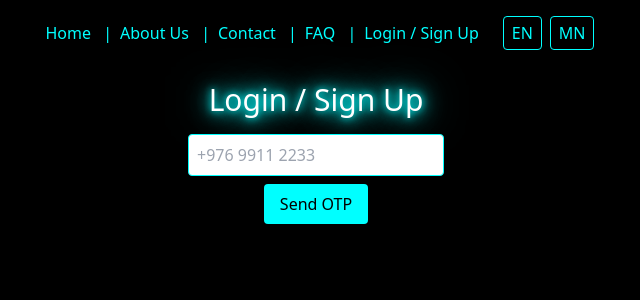
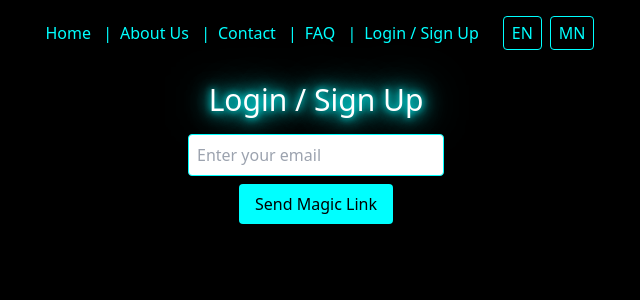
Before and after one commit to Ulemj-Shamin/cityad2-0, a React (Vite) app: page /login in a window 1280 px wide. Shown: the top 300 px of the page, without its empty margins (324-964 px from the left). Built offline with nearby package versions, Linux system fonts and the light colour scheme; no server answers.

Commit message:
Add Supabase email login

```diff
--- a/src/i18n.js
+++ b/src/i18n.js
@@ -9,7 +9,11 @@ const resources = {
       about: { title: "About Us", description: "We help LED board owners showcase their products and buyers to purchase easily." },
       contact: { title: "Contact Us" },
       faq: { title: "FAQ" },
-      login: { title: "Login / Sign Up" },
+      login: {
+      title: "Login / Sign Up",
+      emailPlaceholder: "Enter your email",
+      sendLink: "Send Magic Link",
+      emailSent: "Check your email for the login link"},
       admin: { title: "Admin Upload" }
     }
   },
@@ -20,7 +24,11 @@ const resources = {
       about: { title: "Бидний тухай", description: "Бид LED самбарын эзэнд бүтээгдэхүүнээ харуулах, худалдан авагчдад худалдан авахад тусалдаг." },
       contact: { title: "Холбоо барих" },
       faq: { title: "Түгээмэл асуулт" },
-      login: { title: "Нэвтрэх / Бүртгүүлэх" },
+      login: {
+      title: "Нэвтрэх / Бүртгүүлэх",
+      emailPlaceholder: "Имэйлээ оруулна уу",
+      sendLink: "Нэвтрэх холбоос илгээх",
+      emailSent: "Нэвтрэх холбоосыг имэйлээсээ шалгана уу" },
       admin: { title: "Админ оруулах" }
     }
   }
--- a/src/pages/Login.jsx
+++ b/src/pages/Login.jsx
@@ -1,25 +1,38 @@
 import { useTranslation } from 'react-i18next';
 import { useState } from 'react';
+import { supabase } from '../supabaseClient'; // make sure this exists
 
 export default function Login() {
   const { t } = useTranslation();
-  const [phone, setPhone] = useState('');
+  const [email, setEmail] = useState('');
+  const [message, setMessage] = useState('');
 
-  const handleLogin = () => {
-    alert(`Login OTP sent to ${phone}`);
-  }
+  const handleLogin = async () => {
+    const { error } = await supabase.auth.signInWithOtp({ email });
+    if (error) {
+      setMessage(`Error: ${error.message}`);
+    } else {
+      setMessage(t('login.emailSent'));
+    }
+  };
 
   return (
     <div className="p-4 text-center">
       <h1 className="text-lightning text-3xl mb-4">{t('login.title')}</h1>
       <input
-        type="text"
-        placeholder="+976 9911 2233"
-        value={phone}
-        onChange={(e)=>setPhone(e.target.value)}
+        type="email"
+        placeholder={t('login.emailPlaceholder')}
+        value={email}
+        onChange={(e) => setEmail(e.target.value)}
         className="p-2 rounded border border-cyan text-black w-64 mb-2"
       /><br/>
-      <button className="bg-cyan text-black px-4 py-2 rounded" onClick={handleLogin}>Send OTP</button>
+      <button
+        className="bg-cyan text-black px-4 py-2 rounded"
+        onClick={handleLogin}
+      >
+        {t('login.sendLink')}
+      </button>
+      {message && <p className="mt-2 text-sm">{message}</p>}
     </div>
   );
 }
--- a/src/supabaseClient.js
+++ b/src/supabaseClient.js
@@ -1,6 +1,6 @@
 import { createClient } from '@supabase/supabase-js';
 
-export const supabase = createClient(
-  import.meta.env.VITE_SUPABASE_URL,
-  import.meta.env.VITE_SUPABASE_ANON_KEY
-);
+const supabaseUrl = import.meta.env.VITE_SUPABASE_URL;
+const supabaseAnonKey = import.meta.env.VITE_SUPABASE_ANON_KEY;
+
+export const supabase = createClient(supabaseUrl, supabaseAnonKey);
```
Also changed, not shown: 1 other file (tests, documents, lock files or other folders).
